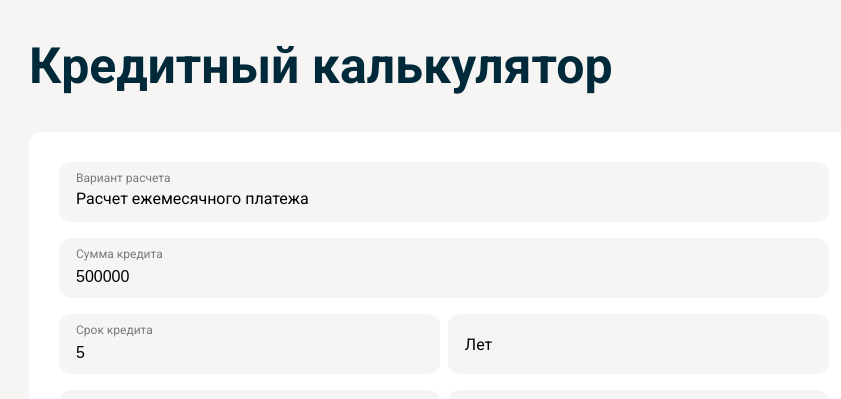
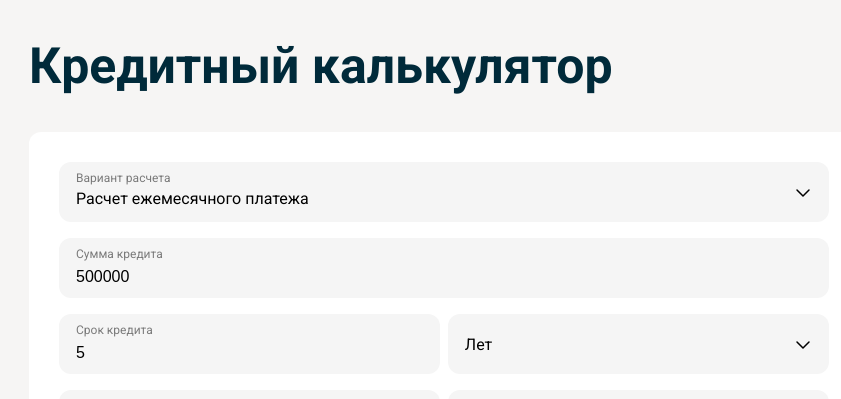
Before and after one commit to anattok/calculator-react, a React (Create React App) app: page / in a window 1280 px wide. Shown: the top 399 px of the page, without its empty margins (99-940 px from the left). Built offline with nearby package versions, Linux system fonts and the light colour scheme.

Commit message:
fix: arrow svg opened list

```diff
--- a/src/components/Input/Input.jsx
+++ b/src/components/Input/Input.jsx
@@ -48,6 +48,30 @@ export const Input = ({
       {list ? (
         <>
           <p>{selectedItem}</p>
+          <i
+            style={
+              listOpen
+                ? {
+                    transform: "rotate(180deg)",
+                  }
+                : {}
+            }
+          >
+            <svg
+              viewBox="0 0 20 20"
+              fill="none"
+              xmlns="http://www.w3.org/2000/svg"
+            >
+              <path
+                d="m4 7 6 6 6-6"
+                stroke="currentColor"
+                stroke-width="1.5"
+                stroke-linecap="round"
+                stroke-linejoin="round"
+              ></path>
+            </svg>
+          </i>
+
           {renderedList}
         </>
       ) : (
--- a/src/components/Input/Input.module.scss
+++ b/src/components/Input/Input.module.scss
@@ -44,6 +44,16 @@
         font-size: 16px;
         line-height: 16px;
     }
+
+    i {
+        display: inline-block;
+        position: absolute;
+        content: "";
+        top: 20px;
+        right: 15px;
+        width: 20px;
+        height: 20px;
+    }
 }
 
 
--- a/src/components/RadioButton/RadioButton.module.scss
+++ b/src/components/RadioButton/RadioButton.module.scss
@@ -2,6 +2,7 @@
     width: 100%;
     height: 36px;
     position: relative;
+    cursor: pointer;
 
 }
 
```
